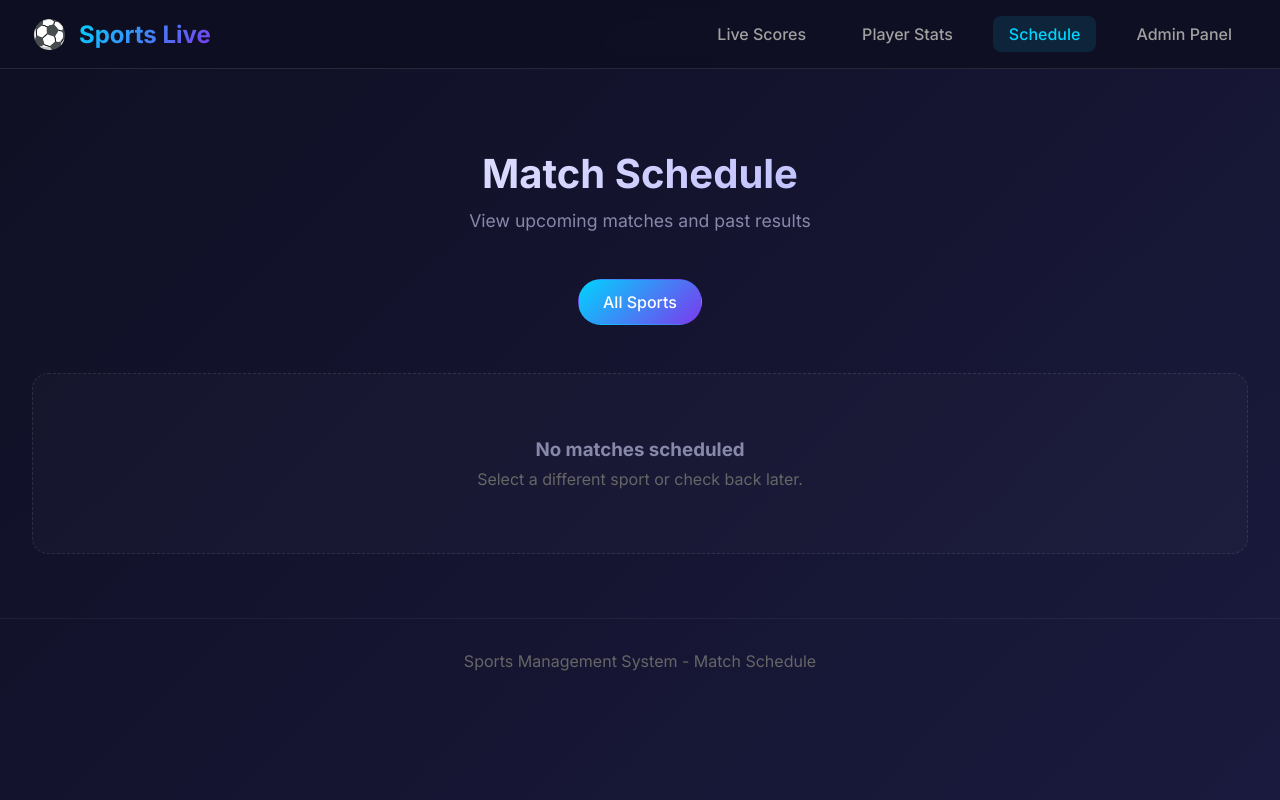
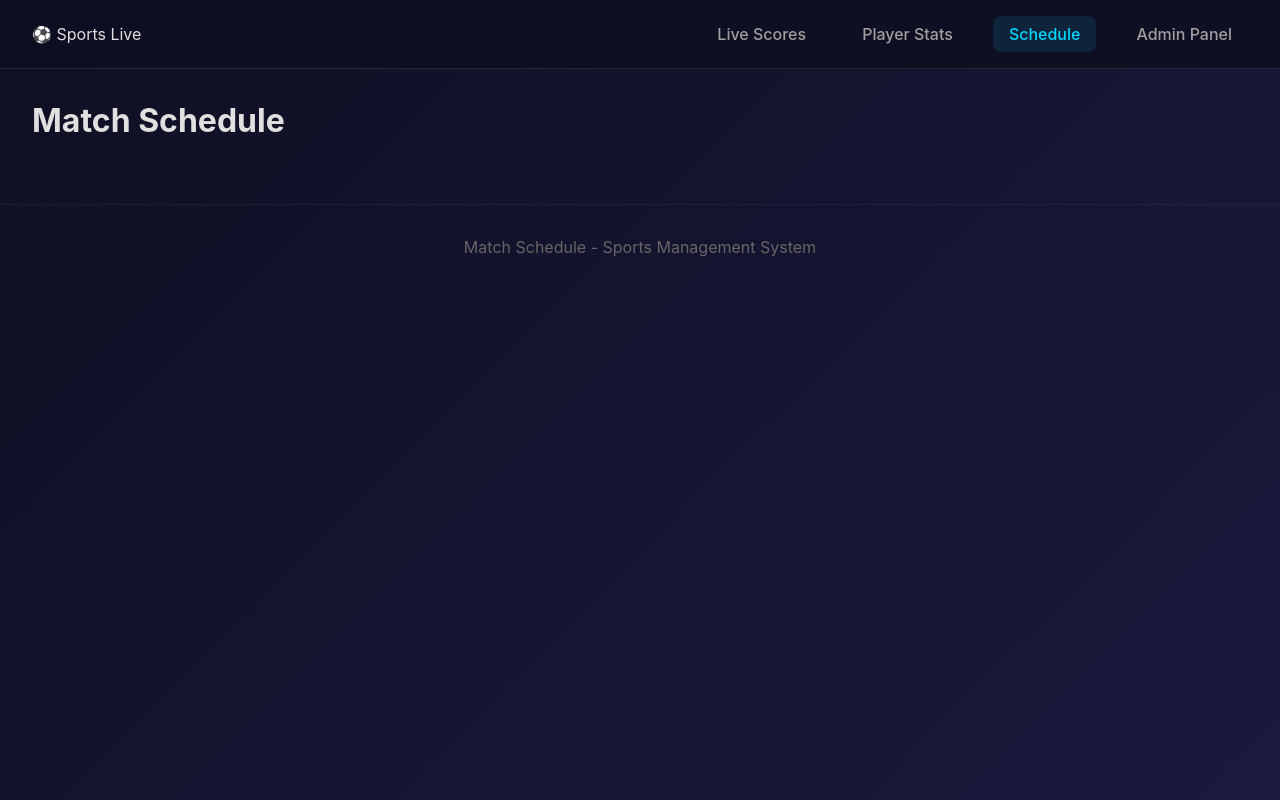
Before and after one commit to Geethasree1326/my-sport-project, a Flask app: page /schedule in a window 1280 px wide. Run offline with Flask 3, Linux system fonts and the light colour scheme; parts of the project's set-up code (start-up, migrations or seed data) failed here and were passed over.

Commit message:
Update schedule.html

```diff
--- a/templates/schedule.html
+++ b/templates/schedule.html
@@ -3,18 +3,13 @@
 <head>
 <meta charset="UTF-8">
 <meta name="viewport" content="width=device-width, initial-scale=1.0">
-    <meta http-equiv="Cache-Control" content="no-cache, no-store, must-revalidate">
-    <title>Match Schedule - Sports Management System</title>
+<title>Match Schedule</title>
 <link rel="stylesheet" href="{{ url_for('static', filename='style.css') }}">
-    <link href="https://fonts.googleapis.com/css2?family=Inter:wght@400;500;600;700&display=swap" rel="stylesheet">
 </head>
 <body>
 <nav class="navbar">
     <div class="nav-container">
-            <div class="logo">
-                <span class="logo-icon">&#9917;</span>
-                <span class="logo-text">Sports Live</span>
-            </div>
+        <div class="logo">&#9917; Sports Live</div>
         <div class="nav-links">
             <a href="/" class="nav-link">Live Scores</a>
             <a href="/players" class="nav-link">Player Stats</a>
@@ -25,104 +20,18 @@
 </nav>
 
 <main class="main-content">
-        <div class="hero-section">
     <h1>Match Schedule</h1>
-            <p>View upcoming matches and past results</p>
-        </div>
 
-        <div class="sport-filters">
-            <a href="?sport=all" class="filter-btn {% if selected_sport == 'all' %}active{% endif %}">All Sports</a>
-            {% for sport in sports %}
-            <a href="?sport={{ sport.name }}" class="filter-btn {% if selected_sport == sport.name %}active{% endif %}">
-                {{ sport.name }}
-            </a>
-            {% endfor %}
-        </div>
-
-        {% if matches %}
-        <div class="schedule-container">
-            {% set grouped_matches = {} %}
     {% for match in matches %}
-                {% set date_key = match.match_date.strftime('%Y-%m-%d') if match.match_date else 'Unknown' %}
-                {% if date_key not in grouped_matches %}
-                    {% set _ = grouped_matches.update({date_key: []}) %}
-                {% endif %}
-                {% set _ = grouped_matches[date_key].append(match) %}
-            {% endfor %}
-
-            {% for date_key in grouped_matches.keys()|sort %}
-            <div class="schedule-day">
-                <div class="date-header">
-                    <div class="date-badge">
-                        {% if grouped_matches[date_key][0].match_date %}
-                        <span class="day">{{ grouped_matches[date_key][0].match_date.strftime('%d') }}</span>
-                        <span class="month">{{ grouped_matches[date_key][0].match_date.strftime('%b') }}</span>
-                        <span class="weekday">{{ grouped_matches[date_key][0].match_date.strftime('%A') }}</span>
-                        {% else %}
-                        <span class="day">TBD</span>
-                        {% endif %}
-                    </div>
-                </div>
-                <div class="schedule-matches">
-                    {% for match in grouped_matches[date_key] %}
     <div class="schedule-card {% if match.is_live %}live{% endif %}">
-                        <div class="schedule-time">
-                            <span class="time">{{ match.match_time or 'TBD' }}</span>
-                            {% if match.is_live %}
-                            <span class="live-indicator-small"></span>
-                            {% endif %}
-                        </div>
-                        <div class="schedule-teams">
-                            <div class="schedule-team">
-                                <div class="team-mini-logo" style="background-color: {{ match.team1.logo_color }}">
-                                    {{ match.team1.short_name }}
-                                </div>
-                                <span class="team-name-schedule">{{ match.team1.name }}</span>
-                                {% if match.status != 'upcoming' %}
-                                <span class="team-score-schedule">{{ match.team1_score }}</span>
-                                {% endif %}
-                            </div>
-                            <div class="vs-text">VS</div>
-                            <div class="schedule-team">
-                                <div class="team-mini-logo" style="background-color: {{ match.team2.logo_color }}">
-                                    {{ match.team2.short_name }}
-                                </div>
-                                <span class="team-name-schedule">{{ match.team2.name }}</span>
-                                {% if match.status != 'upcoming' %}
-                                <span class="team-score-schedule">{{ match.team2_score }}</span>
-                                {% endif %}
-                            </div>
-                        </div>
-                        <div class="schedule-info">
-                            <span class="sport-mini-badge">{{ match.sport.name }}</span>
-                            <span class="tournament-name">{{ match.tournament or match.match_details or '' }}</span>
-                            <span class="venue-text">{{ match.venue or '' }}</span>
-                        </div>
-                        <div class="schedule-status">
-                            {% if match.is_live %}
-                            <span class="status-badge live">LIVE</span>
-                            {% elif match.status == 'completed' %}
-                            <span class="status-badge completed">Completed</span>
-                            {% else %}
-                            <span class="status-badge upcoming">Upcoming</span>
-                            {% endif %}
-                        </div>
+        <p>{{ match.match_date.strftime('%d-%b-%Y') if match.match_date else 'TBD' }} {{ match.match_time }}</p>
+        <p>{{ match.team1.name }} vs {{ match.team2.name }} - {{ match.sport.name }}</p>
+        <p>{{ match.match_details }} | Venue: {{ match.venue }}</p>
+        <p>Status: {{ match.status|capitalize }}</p>
+        {% if match.is_live %}<span class="live-indicator">LIVE</span>{% endif %}
     </div>
     {% endfor %}
-                </div>
-            </div>
-            {% endfor %}
-        </div>
-        {% else %}
-        <div class="no-matches">
-            <h3>No matches scheduled</h3>
-            <p>Select a different sport or check back later.</p>
-        </div>
-        {% endif %}
 </main>
-
-    <footer class="footer">
-        <p>Sports Management System - Match Schedule</p>
-    </footer>
+<footer class="footer">Match Schedule - Sports Management System</footer>
 </body>
 </html>
```
Lines whose indentation alone changed are shown as unchanged.
